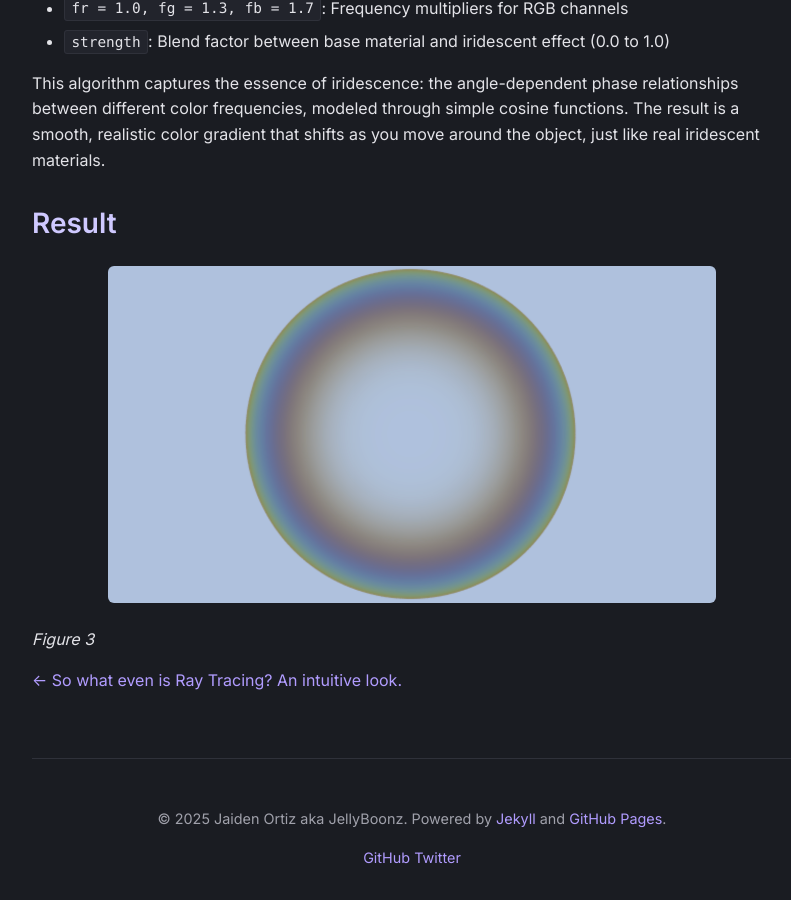
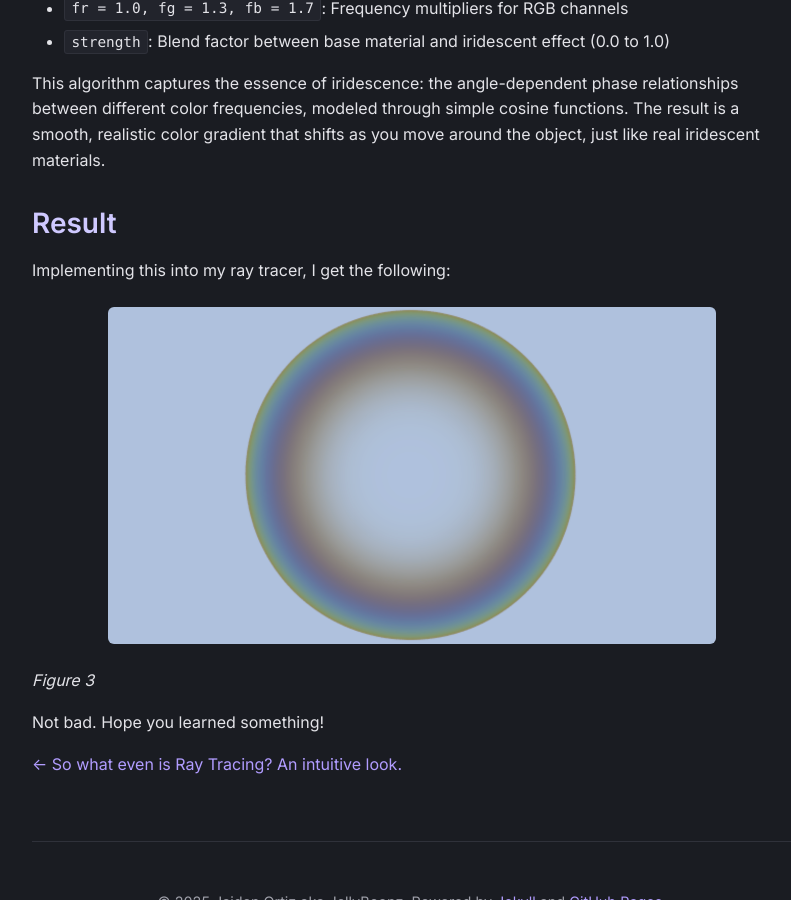
Before and after one commit to JellyBoonz/graphics-blog, a Jekyll site: the page built from _posts/2025-11-17-simple-iridescent-material.md, in a window 1280 px wide and 900 px high, scrolled down 5028 px. Shown: the whole window, without its empty margins (228-1019 px from the left). Built offline with Jekyll 4.4.1, drawn with Linux system fonts in a browser that asks for light colours.

Commit message:
Update blog content - Mon Nov 17 22:15:03 EST 2025

```diff
--- a/_posts/2025-11-17-simple-iridescent-material.md
+++ b/_posts/2025-11-17-simple-iridescent-material.md
@@ -119,7 +119,10 @@ function iridescent_color(view_direction, surface_normal, base_color, strength,
 This algorithm captures the essence of iridescence: the angle-dependent phase relationships between different color frequencies, modeled through simple cosine functions. The result is a smooth, realistic color gradient that shifts as you move around the object, just like real iridescent materials.
 
 ## Result
-
+Implementing this into my ray tracer, I get the following:
 <img src="{{ '/assets/images/iridescence/rendered_bubble.png' | relative_url }}" alt="Rendered Bubble" style="max-width: 80%; height: auto; display: block; margin: 1.5rem auto;">
 
+
 *Figure 3*
+
+Not bad. Hope you learned something!
```
